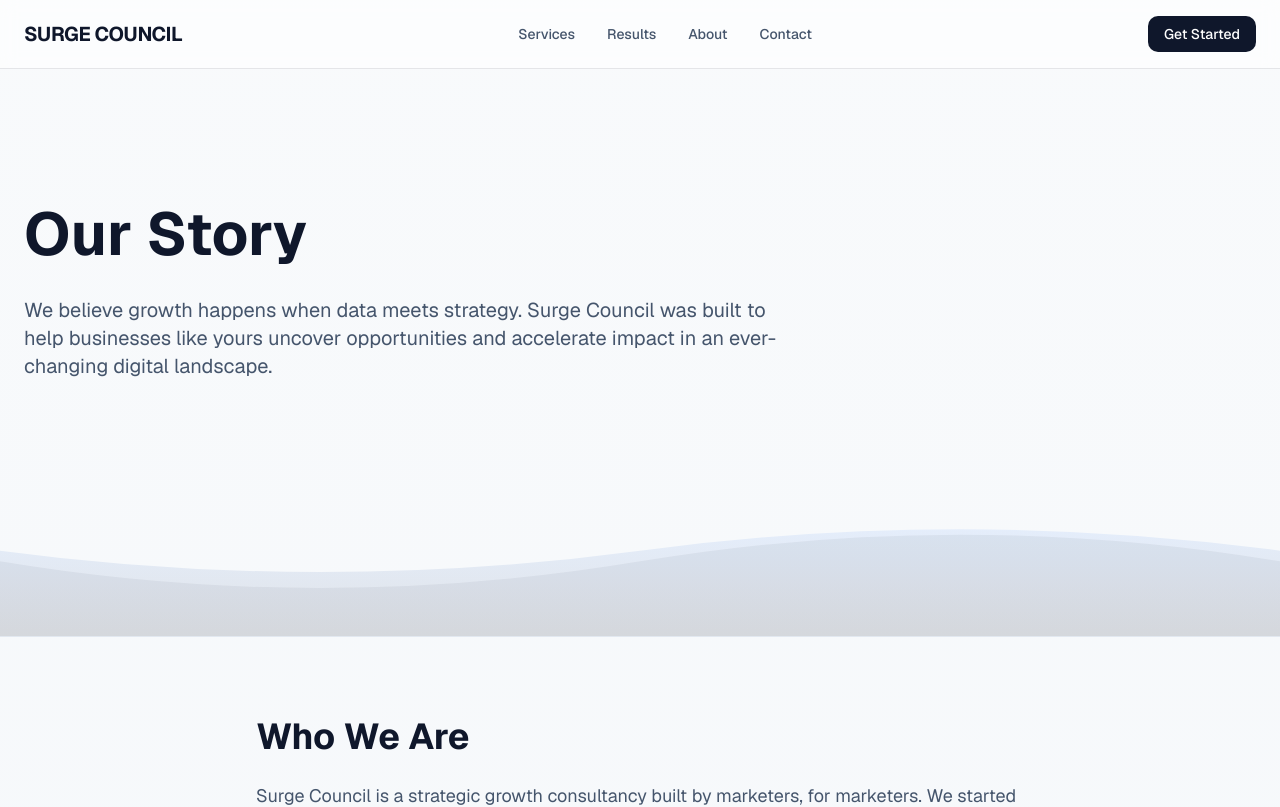
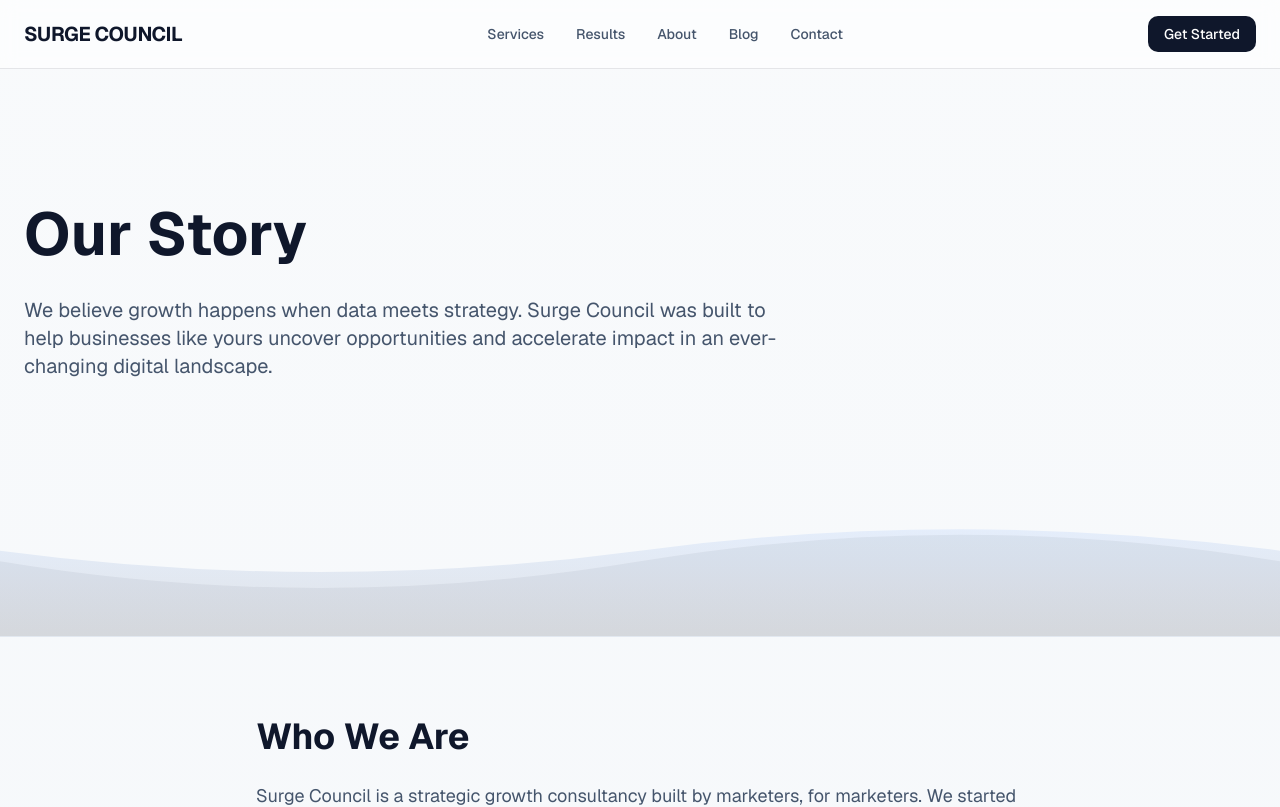
Before and after one commit to hazecraze/v0-chat-gpt-wireframe-site, a Next.js app: page /about in a window 1280 px wide. Shown: the top 807 px of the page. Built offline with nearby package versions, Linux system fonts and the light colour scheme.

Commit message:
feat: add "Blog" link to About page navigation
Place "Blog" link between "About" and "Contact" in nav.

Co-authored-by: null <20567299+hazecraze@users.noreply.github.com>

```diff
--- a/app/about/page.tsx
+++ b/app/about/page.tsx
@@ -35,6 +35,9 @@ function SiteHeader() {
           </a>
           <a href="/about" className="hover:text-slate-900">
             About
+          </a>
+          <a href="/blog" className="hover:text-slate-900">
+            Blog
           </a>
           <a href="/#contact" className="hover:text-slate-900">
             Contact
```
